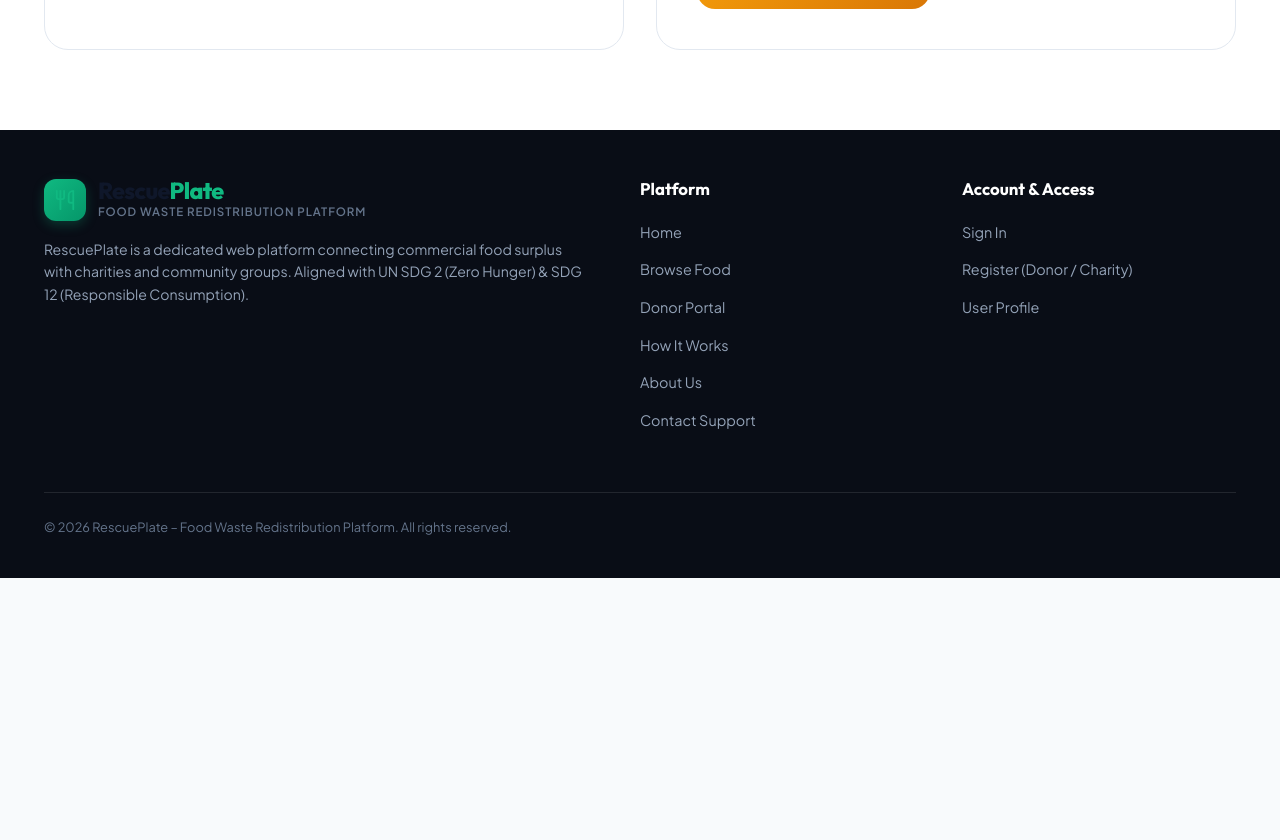
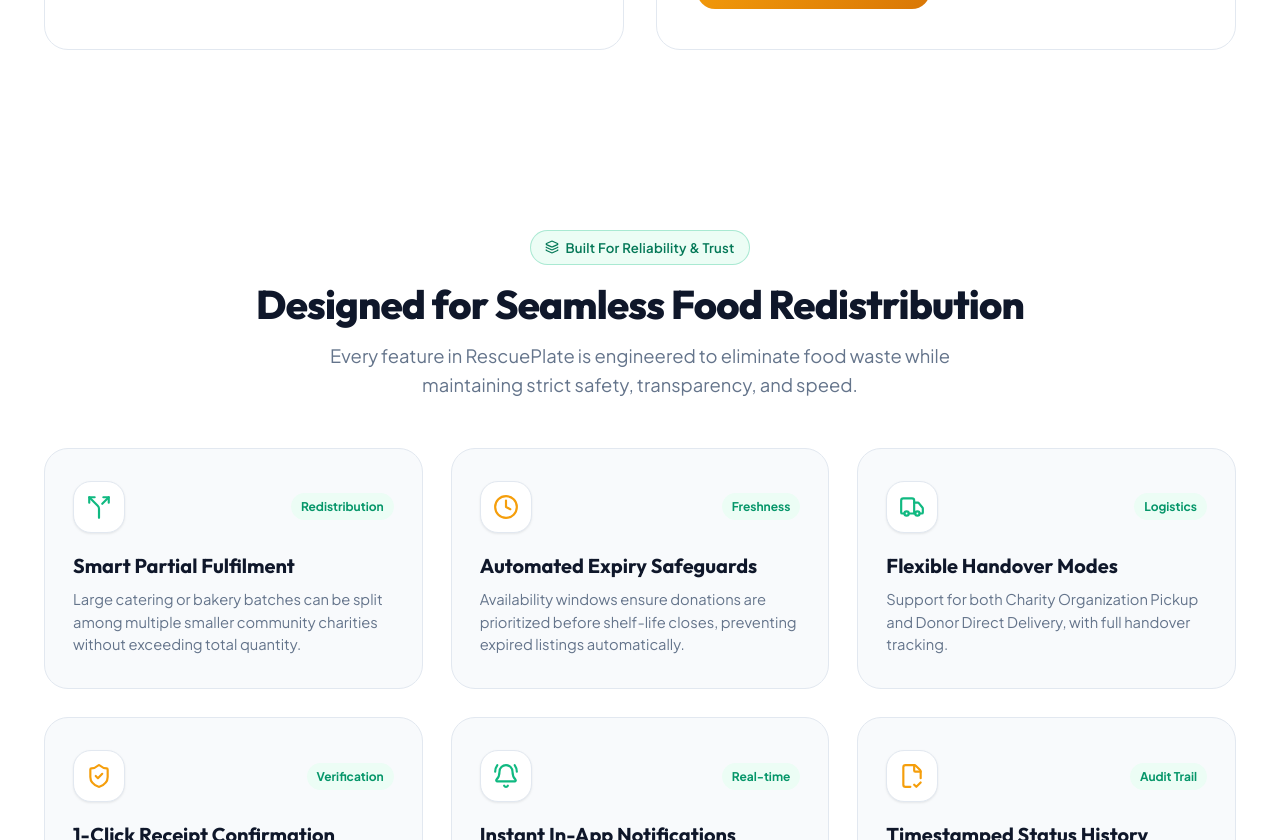
Before and after one commit to aruns-ue25/RescuePlate, a React (Vite) app in the folder frontend/: page / in a window 1280 px wide. Shown: the part 1960-2800 px from the top of the page. Before the commit the page ends 2538 px from the top, so only its background shows below. Built offline with nearby package versions, Linux system fonts and the light colour scheme; no server answers.

Commit message:
add platform reliability and safety features showcase

```diff
--- a/frontend/src/pages/HomePage.jsx
+++ b/frontend/src/pages/HomePage.jsx
@@ -2,6 +2,7 @@
 import { Link } from 'react-router-dom';
 import HeroSection from '../components/HeroSection';
 import ImpactStats from '../components/ImpactStats';
+import FeaturesSection from '../components/FeaturesSection';
 import { ArrowRight, Store, HeartHandshake } from 'lucide-react';
 
 export default function HomePage() {
@@ -49,6 +50,9 @@
           </div>
         </div>
       </section>
+
+      {/* Platform Reliability & Safety Features */}
+      <FeaturesSection />
     </div>
   );
 }
```
